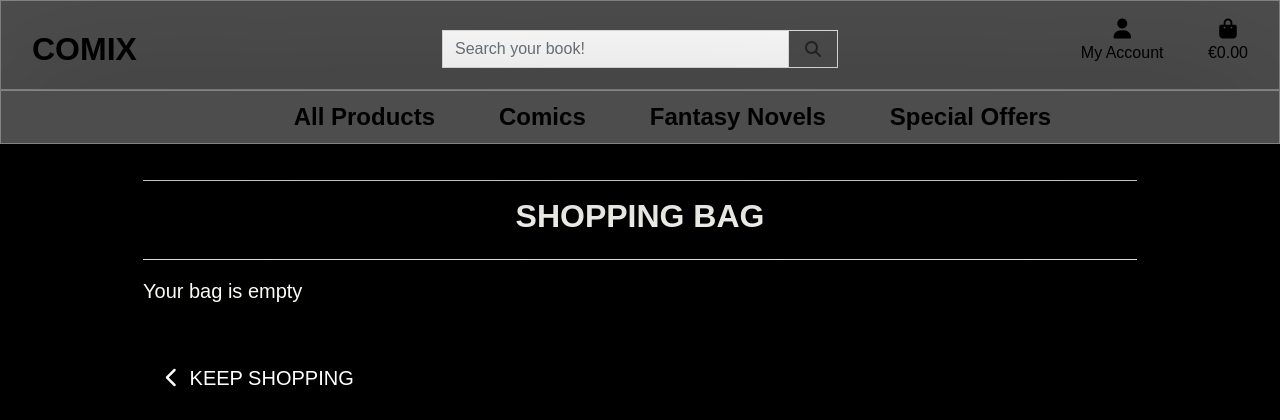
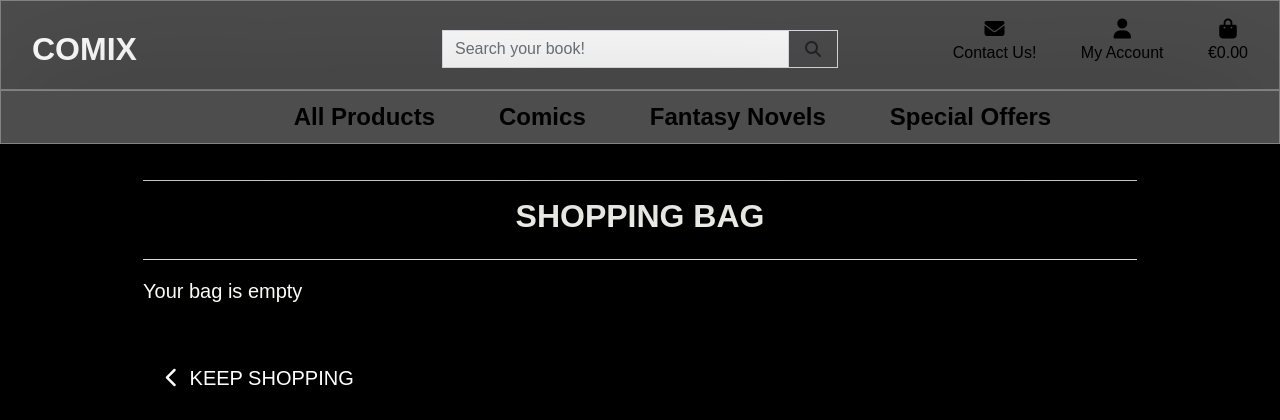
Before and after one commit to Code-Institute-Submissions/ThijsTerporten-milestone-4_MayResub, a Django app: page /bag/ in a window 1280 px wide. Shown: the top 420 px of the page. Run offline with Django 3.2, Linux system fonts and the light colour scheme; parts of the project's set-up code (start-up, migrations or seed data) failed here and were passed over; some libraries are stand-ins or nearby versions; some web fonts are replaced.

Commit message:
Change font color of name in navbar Add contact url to navbar

```diff
--- a/templates/base.html
+++ b/templates/base.html
@@ -54,7 +54,7 @@
       <!-- Logo link -->
       <div class="col-12 col-lg-4 my-auto py-1 py-lg-0 text-center text-lg-left">
         <a href="{% url 'home' %}" class="nav-link main-logo-link">
-          <h2 class="logo-font text-black my-0 text-uppercase">
+          <h2 class="logo-font text-white my-0 text-uppercase">
             <strong>Comix</strong>
           </h2>
         </a>
@@ -78,6 +78,14 @@
       <!-- User profile section -->
       <div class="col-12 col-lg-4 my-auto py-1 py-lg-0">
         <ul class="list-inline list-unstyled text-center text-lg-right my-o">
+          <li class="list-inline-item">
+            <a href="{% url 'contact' %}" class="text-black nav-link">
+              <div class="text-center">
+                <div><i class="fas fa-envelope fa-lg"></i></div>
+                <p class="my-0">Contact Us!</p>
+              </div>
+            </a>
+          </li>
           <li class="list-inline-item">
             <a href="#" class="text-black nav-link" id="user-options" data-toggle="modal" aria-haspopup="true"
               aria-expanded="false" data-target="#loginModal">
```
